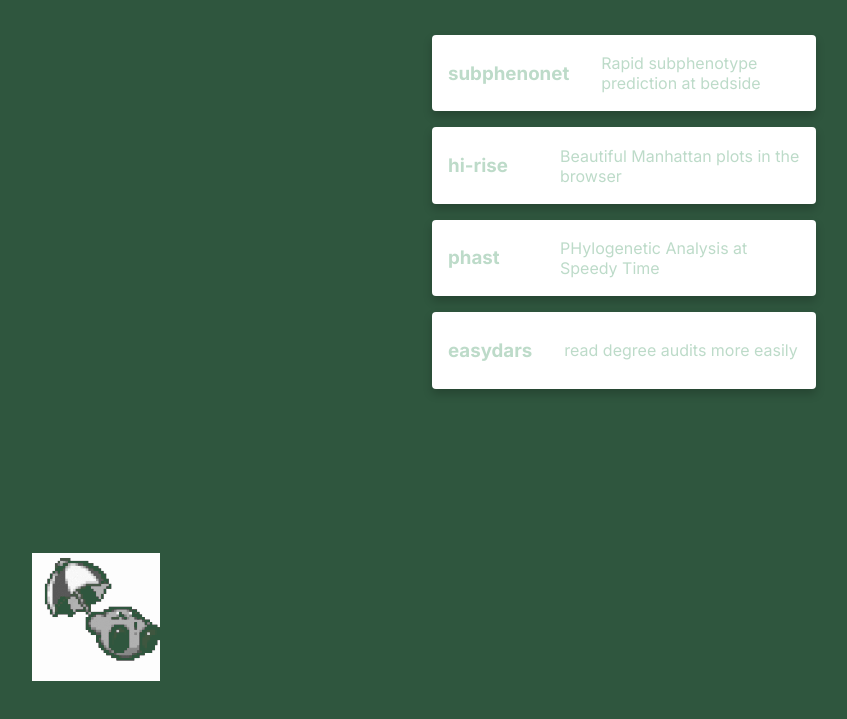
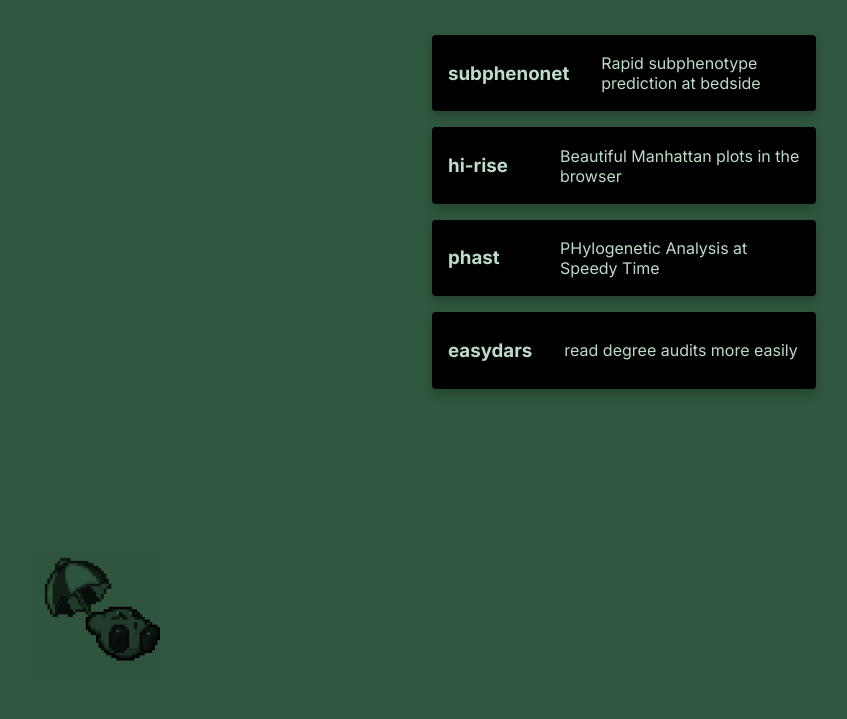
Before and after one commit to clovestay/clovestay.github.io, a plain HTML site: page index.html in a window 1280 px wide. Shown: the part 71-790 px from the top of the page, without its empty margins (16-863 px from the left). Drawn offline with Linux system fonts and the light colour scheme.

Commit message:
Update index.html

```diff
--- a/index.html
+++ b/index.html
@@ -34,7 +34,7 @@
                 text-decoration: none;
                 align-items: center;
                 color: var(--theme-color);
-                background: white;
+                background: #000;
                 padding: 0.5rem 1rem;
                 border-radius: 0.25rem;
                 transition: all 0.2s ease;
@@ -54,7 +54,7 @@
                 position: absolute;
                 bottom: 3rem;
                 left: 3rem;
-                mix-blend-mode: lighten;
+                mix-blend-mode: multiply;
                 filter: saturate(0%);
                 width: 10vw;
             }
```
